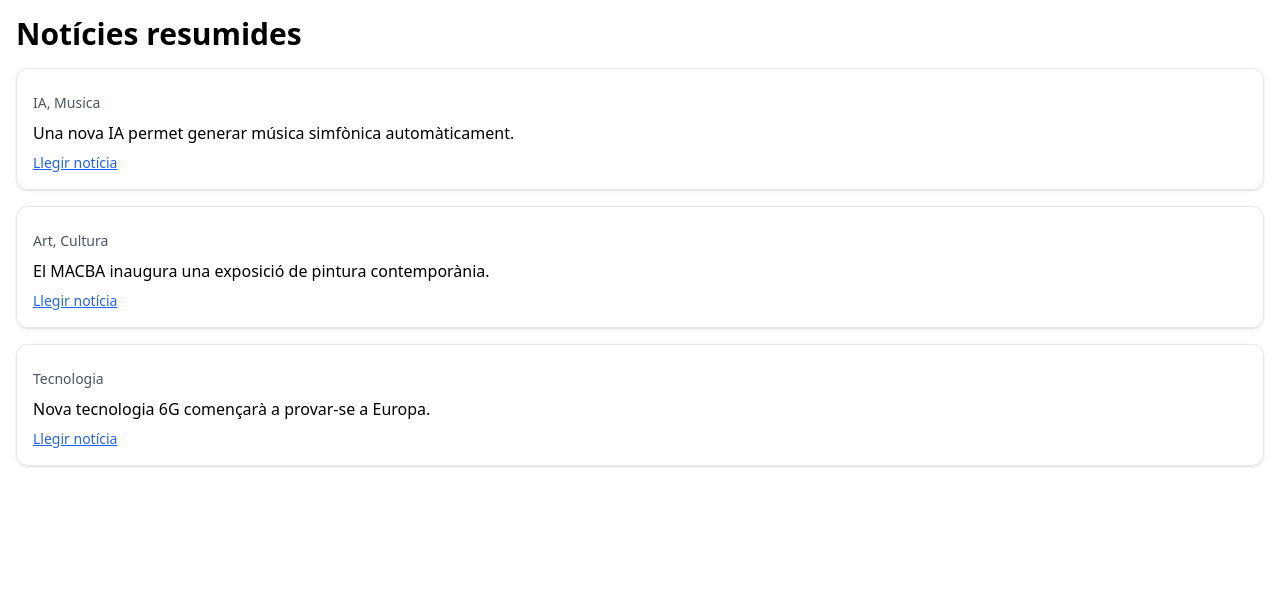
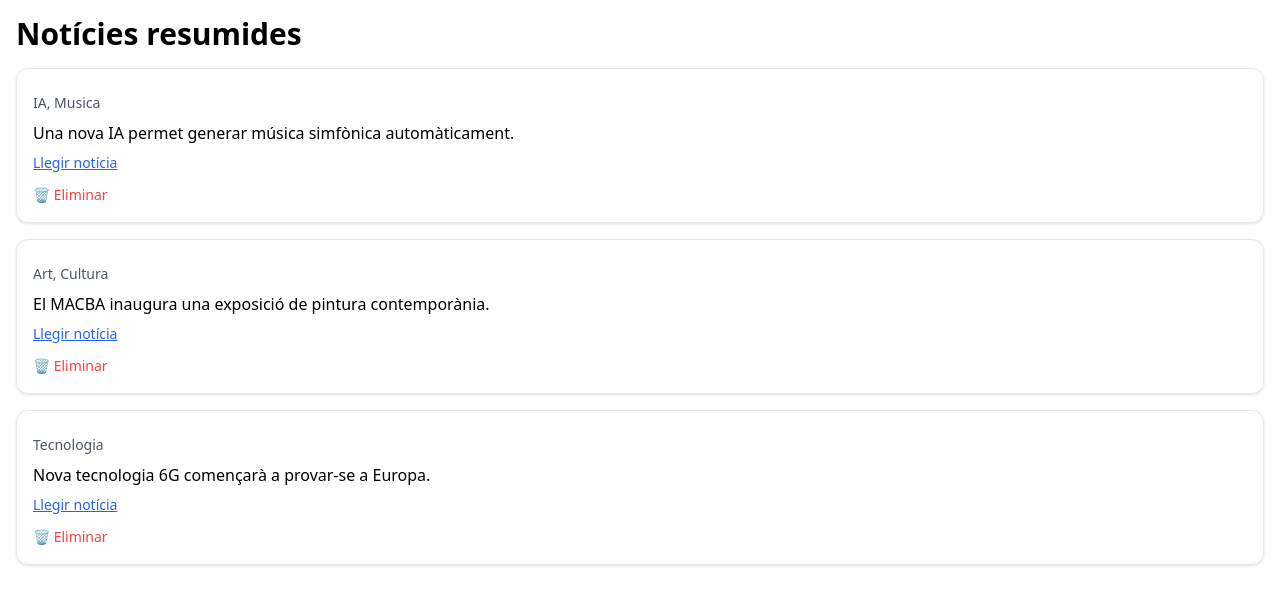
Before and after one commit to Celuloide75/Noticies_ai, a React (Vite) app in the folder web-tailwind/: page / in a window 1280 px wide. Shown: the top 604 px of the page. Built offline with nearby package versions, Linux system fonts and the light colour scheme.

Commit message:
Mostrar sempre el botó Eliminar

```diff
--- a/web-tailwind/src/App.tsx
+++ b/web-tailwind/src/App.tsx
@@ -3,7 +3,6 @@ import NoticiaCard from './components/NoticiaCard';
 
 function App() {
   const [noticies, setNoticies] = useState([]);
-  const adminMode = new URLSearchParams(window.location.search).get('admin') === '1234';
 
   useEffect(() => {
     fetch('/resums.json')
@@ -36,7 +35,6 @@ function App() {
           <NoticiaCard
             key={idx}
             noticia={noticia}
-            adminMode={adminMode}
             onDelete={handleDelete}
           />
         ))}
--- a/web-tailwind/src/components/NoticiaCard.tsx
+++ b/web-tailwind/src/components/NoticiaCard.tsx
@@ -5,11 +5,10 @@ type NoticiaProps = {
     url: string;
     categories?: string[];
   };
-  adminMode: boolean;
   onDelete: (noticia: any) => void;
 };
 
-function NoticiaCard({ noticia, adminMode, onDelete }: NoticiaProps) {
+function NoticiaCard({ noticia, onDelete }: NoticiaProps) {
   return (
     <div className="border rounded-xl p-4 shadow">
       <h2 className="text-xl font-semibold mb-2">{noticia.titol}</h2>
@@ -26,14 +25,13 @@ function NoticiaCard({ noticia, adminMode, onDelete }: NoticiaProps) {
         Llegir notícia
       </a>
 
-      {adminMode && (
+      {/* 🔴 Botó sempre visible */}
       <button
         className="mt-3 text-red-500 text-sm hover:underline"
         onClick={() => onDelete(noticia)}
       >
         🗑️ Eliminar
       </button>
-      )}
     </div>
   );
 }
```
Lines whose indentation alone changed are shown as unchanged.
